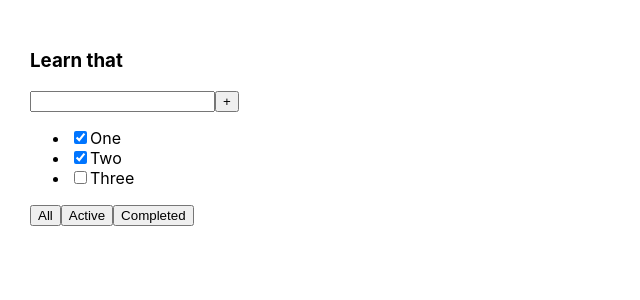
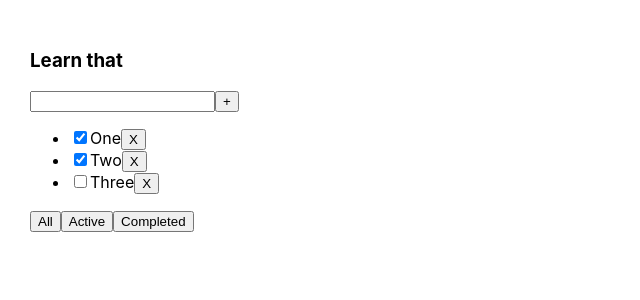
Before and after one commit to theRoodi/todoist, a React (Create React App) app: page / in a window 1280 px wide. Shown: the top 300 px of the page, without its empty margins (0-640 px from the left). Built offline with nearby package versions, Linux system fonts and the light colour scheme.

Commit message:
monday 2

```diff
--- a/src/App.tsx
+++ b/src/App.tsx
@@ -1,20 +1,49 @@
-import React from 'react';
+import React, {useState} from 'react';
 import './App.css';
 import {TasksType, TodoList} from './TodoList';
 
+export type FilterValuesType = "all" | 'active'| 'completed'
+
+
 function App() {
 
-    const tasks: Array<TasksType> = [
+    let [tasks, setTasks] = useState<Array<TasksType>>([
         {id: 1, title: 'One', isDone: true},
         {id: 2, title: 'Two', isDone: true},
         {id: 3, title: 'Three', isDone: false},
-    ]
+    ])
 
-  return (
-    <div className="App">
-      <TodoList title={"Learn that"} tasks={tasks}/>
-    </div>
-  );
+    const [filter, setFilter] = useState<FilterValuesType>('all')
+    console.log(filter)
+
+    const removeTask = (taskID: number) => {
+        const updateTasks = tasks.filter(task => task.id !== taskID)
+        setTasks(updateTasks)
+    }
+
+    const changeTodoListFilter = (nextValueFilter: FilterValuesType) => {
+        setFilter(nextValueFilter)
+    }
+
+    let tasksForRender:Array<TasksType> = [];
+    if(filter === 'all') {
+        tasksForRender = tasks
+    }else if (filter === 'active') {
+        tasksForRender = tasks.filter(task => task.isDone === false)
+    } else if (filter === 'completed') {
+        tasksForRender = tasks.filter(task => task.isDone === true)
+    }
+
+    return (
+        <div className="App">
+            <TodoList
+                title={'Learn that'}
+                tasks={tasksForRender}
+                removeTask={removeTask}
+                changeTodoListFilter={changeTodoListFilter}
+            />
+        </div>
+    );
 }
 
 export default App;
--- a/src/TodoList.tsx
+++ b/src/TodoList.tsx
@@ -1,8 +1,9 @@
 import React from 'react';
+import {FilterValuesType} from './App';
 
 
 export type TasksType = {
-    id : number
+    id: number
     title: string
     isDone: boolean
 }
@@ -10,10 +11,20 @@ export type TasksType = {
 type TodoListPropsType = {
     title: string
     tasks: Array<TasksType>
+    removeTask: (taskID: number) => void
+    changeTodoListFilter: (nextValue: FilterValuesType) => void
 }
 
 export const TodoList = (props: TodoListPropsType) => {
-
+    const tasksElements = props.tasks.map(task => {
+        return (
+            <li key={task.id}>
+                <input type="checkbox" checked={task.isDone}/>
+                <span>{task.title}</span>
+                <button onClick={() => props.removeTask(task.id)}>X</button>
+            </li>
+        )
+    })
     return (
         <div>
             <h3>{props.title}</h3>
@@ -22,14 +33,12 @@ export const TodoList = (props: TodoListPropsType) => {
                 <button>+</button>
             </div>
             <ul>
-                <li><input type="checkbox" checked={props.tasks[0].isDone}/>{props.tasks[0].title}</li>
-                <li><input type="checkbox" checked={props.tasks[1].isDone}/>{props.tasks[1].title}</li>
-                <li><input type="checkbox" checked={props.tasks[2].isDone}/>{props.tasks[2].title}</li>
+                {tasksElements}
             </ul>
             <div>
-                <button>All</button>
-                <button>Active</button>
-                <button>Completed</button>
+                <button onClick={() => props.changeTodoListFilter('all')}>All</button>
+                <button onClick={() => props.changeTodoListFilter('active')}>Active</button>
+                <button onClick={() => props.changeTodoListFilter('completed')}>Completed</button>
             </div>
         </div>
     );
--- a/src/index.tsx
+++ b/src/index.tsx
@@ -5,12 +5,10 @@ import App from './App';
 import reportWebVitals from './reportWebVitals';
 
 const root = ReactDOM.createRoot(
-  document.getElementById('root') as HTMLElement
+    document.getElementById('root') as HTMLElement
 );
 root.render(
-  <React.StrictMode>
-    <App />
-  </React.StrictMode>
+    <App/>
 );
 
 // If you want to start measuring performance in your app, pass a function
```
